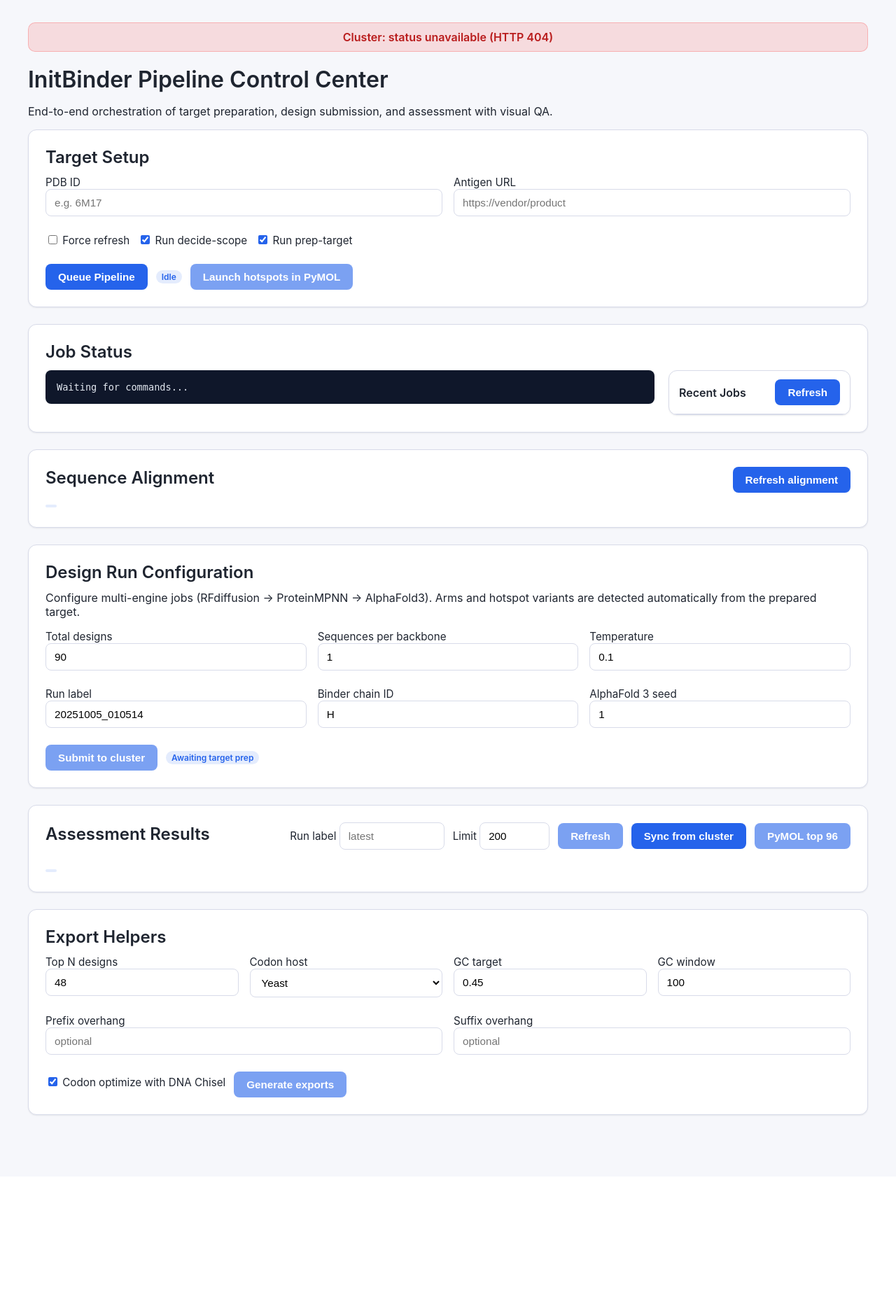
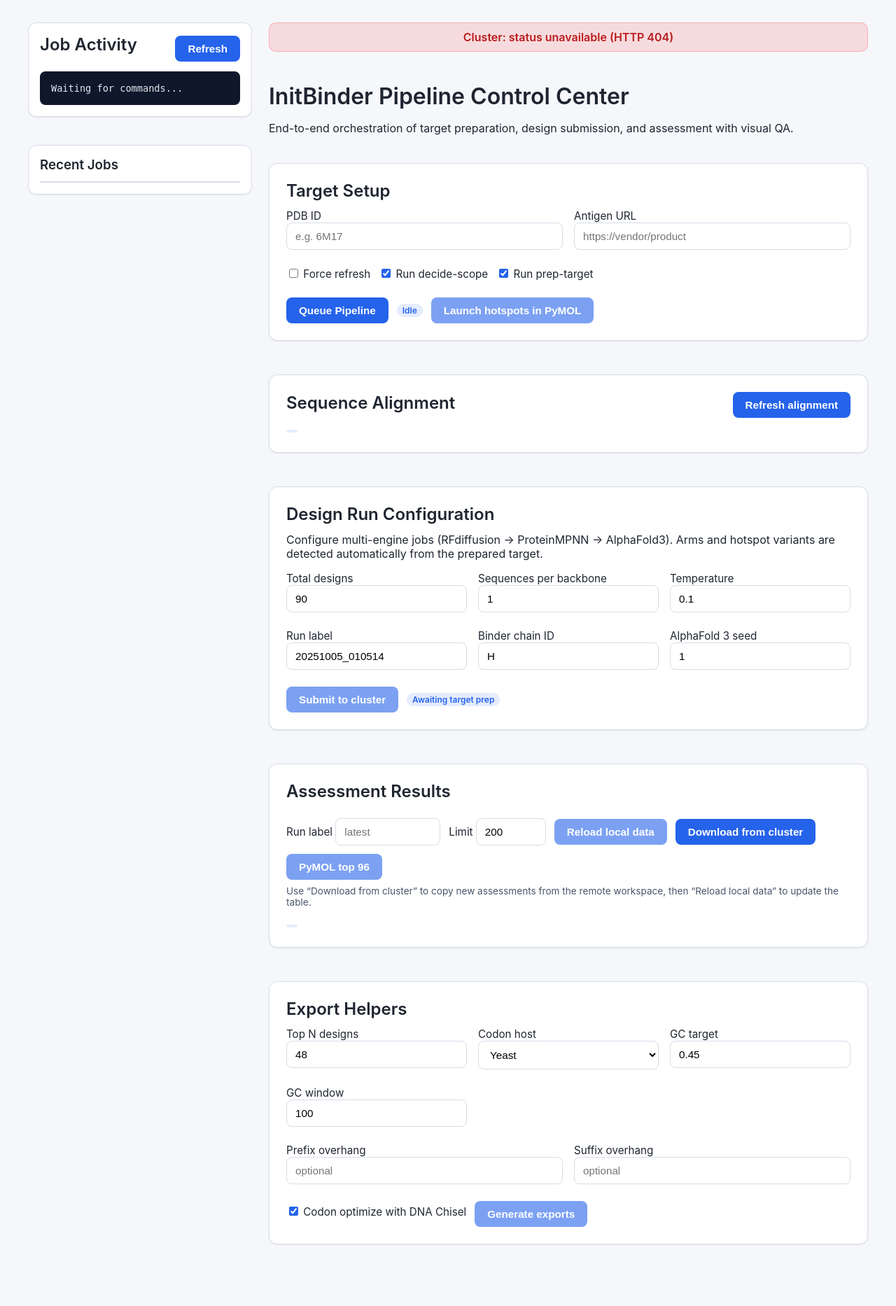
Before and after one commit to takaria0/initbinder, a Python web app: template webapp/templates/index.html in a window 1280 px wide. Shown: the whole page at 70% size. Before the commit the page ends 1595 px from the top, so only its background shows below. Run offline with Jinja, Linux system fonts and the light colour scheme; the template is opened without the code that fills it, so the values that code supplies are empty.

Commit message:
some update

```diff
--- a/webapp/models.py
+++ b/webapp/models.py
@@ -48,6 +48,11 @@ class AssessmentRunSummary(BaseModel):
     updated_at: float
     rankings_path: Optional[str] = None
     total_rows: Optional[int] = None
+    available_local: bool = False
+    available_remote: bool = False
+    local_path: Optional[str] = None
+    remote_path: Optional[str] = None
+    origin: Literal["local", "remote", "both"] = "local"
 
 
 class AlignmentResponse(BaseModel):
--- a/webapp/static/css/app.css
+++ b/webapp/static/css/app.css
@@ -17,10 +17,57 @@ body {
   color: var(--color-text);
 }
 
-main {
+main.app-shell {
   max-width: 1200px;
   margin: 0 auto;
   padding: 32px 24px 64px;
+  display: flex;
+  align-items: flex-start;
+  gap: 24px;
+}
+
+#main-content {
+  flex: 1 1 auto;
+  display: flex;
+  flex-direction: column;
+  gap: 24px;
+}
+
+#jobs-sidebar {
+  flex: 0 0 320px;
+  display: flex;
+  flex-direction: column;
+  gap: 16px;
+  position: sticky;
+  top: 32px;
+  max-height: calc(100vh - 64px);
+  overflow-y: auto;
+}
+
+.sidebar-card {
+  background: var(--color-surface);
+  border: 1px solid var(--color-border);
+  border-radius: 12px;
+  padding: 16px;
+  box-shadow: var(--shadow-sm);
+}
+
+.sidebar-header {
+  display: flex;
+  justify-content: space-between;
+  align-items: center;
+  gap: 12px;
+  margin-bottom: 12px;
+}
+
+#recent-jobs-card ul {
+  list-style: none;
+  margin: 0;
+  padding: 0;
+  border: 1px solid var(--color-border);
+  border-radius: 10px;
+  max-height: 320px;
+  overflow-y: auto;
 }
 
 .cluster-status {
@@ -142,31 +189,6 @@ button:active:not(:disabled) {
   white-space: pre-line;
 }
 
-.job-status-grid {
-  display: grid;
-  grid-template-columns: 1fr 260px;
-  gap: 20px;
-  align-items: start;
-}
-
-.job-list {
-  border: 1px solid var(--color-border);
-  border-radius: 12px;
-  background: var(--color-surface);
-  box-shadow: var(--shadow-sm);
-  max-height: 260px;
-  overflow-y: auto;
-}
-
-.job-list-header {
-  display: flex;
-  justify-content: space-between;
-  align-items: center;
-  padding: 12px 14px;
-  border-bottom: 1px solid var(--color-border);
-  font-weight: 600;
-}
-
 #job-list {
   list-style: none;
   margin: 0;
@@ -194,9 +216,15 @@ button:active:not(:disabled) {
   background: rgba(37, 99, 235, 0.16);
 }
 
-.job-list .label {
+#job-list .label {
   font-size: 0.9rem;
   font-weight: 600;
+}
+
+.help-text {
+  font-size: 0.85rem;
+  color: #475569;
+  margin: 8px 0 0;
 }
 
 .run-history {
--- a/webapp/static/js/app.js
+++ b/webapp/static/js/app.js
@@ -10,6 +10,7 @@ const state = {
   jobs: [],
   selectedJobId: null,
   runHistory: {},
+  jobRefreshTimer: null,
 };
 
 const el = {
@@ -192,7 +193,7 @@ function renderRunHistory(pdbId) {
   el.runHistory.classList.toggle('empty', runs.length === 0);
 
   if (!runs.length) {
-    el.runHistory.textContent = 'No local assessments yet.';
+    el.runHistory.textContent = 'No assessments found locally or on the cluster.';
   } else {
     const frag = document.createDocumentFragment();
     const selected = el.resultsRunLabel ? el.resultsRunLabel.value.trim() : '';
@@ -200,20 +201,57 @@ function renderRunHistory(pdbId) {
       const btn = document.createElement('button');
       btn.type = 'button';
       btn.dataset.runLabel = run.run_label;
-      btn.textContent = run.run_label;
-      const parts = [];
-      parts.push(`Updated ${new Date(run.updated_at * 1000).toLocaleString()}`);
+      btn.dataset.origin = run.origin || 'local';
+      btn.classList.toggle('has-local', !!run.available_local);
+      btn.classList.toggle('has-remote', !!run.available_remote);
+      btn.classList.toggle('active', run.run_label === selected && selected !== '');
+
+      const labelSpan = document.createElement('span');
+      labelSpan.className = 'label';
+      labelSpan.textContent = run.run_label;
+
+      const originSpan = document.createElement('span');
+      originSpan.className = 'origin';
+      if (run.available_local && run.available_remote) {
+        originSpan.textContent = 'local + cluster';
+      } else if (run.available_local) {
+        originSpan.textContent = 'local';
+      } else if (run.available_remote) {
+        originSpan.textContent = 'cluster';
+      } else {
+        originSpan.textContent = 'pending';
+      }
+
+      const infoParts = [`Updated ${new Date(run.updated_at * 1000).toLocaleString()}`];
       if (typeof run.total_rows === 'number') {
-        parts.push(`${run.total_rows} rows`);
+        infoParts.push(`${run.total_rows} rows`);
       }
-      btn.title = parts.join(' · ');
-      btn.classList.toggle('active', run.run_label === selected && selected !== '');
-      btn.addEventListener('click', () => {
+      if (run.local_path) {
+        infoParts.push(`local: ${run.local_path}`);
+      }
+      if (run.remote_path) {
+        infoParts.push(`cluster: ${run.remote_path}`);
+      }
+      btn.title = infoParts.join(' · ');
+
+      btn.append(labelSpan, originSpan);
+      btn.addEventListener('click', async () => {
         if (el.resultsRunLabel) {
           el.resultsRunLabel.value = run.run_label;
           highlightRunChip(run.run_label);
         }
-        fetchRankings();
+        try {
+          if (run.available_local) {
+            await fetchRankings();
+          } else if (run.available_remote) {
+            await syncResultsFromCluster({ runLabel: run.run_label, disableButton: false });
+            await fetchRankings();
+          } else {
+            showAlert('No rankings available yet for this run.');
+          }
+        } catch (err) {
+          console.warn('[run-history] action failed', err);
+        }
       });
       frag.appendChild(btn);
     });
@@ -230,10 +268,13 @@ function renderRunHistory(pdbId) {
   }
 
   if (el.resultsRunLabel) {
-    if (runs.length > 0 && !el.resultsRunLabel.value) {
-      el.resultsRunLabel.placeholder = runs[0].run_label;
+    const firstLocal = runs.find((run) => run.available_local);
+    if (firstLocal && !el.resultsRunLabel.value) {
+      el.resultsRunLabel.placeholder = firstLocal.run_label;
     } else if (runs.length === 0) {
       el.resultsRunLabel.placeholder = 'latest';
+    } else if (!el.resultsRunLabel.value && runs[0]) {
+      el.resultsRunLabel.placeholder = runs[0].run_label;
     }
   }
 }
@@ -706,6 +747,7 @@ function updateJobUI(job) {
   } else if (ctx === 'design') {
     if (job.status === 'running' || job.status === 'pending') {
       setBadge(el.designStatus, job.status === 'running' ? 'Running…' : 'Queued…');
+      el.designSubmit.disabled = true;
     } else if (job.status === 'success') {
       setBadge(el.designStatus, 'Cluster jobs submitted', 'rgba(134, 239, 172, 0.25)');
       el.designSubmit.disabled = false;
@@ -847,15 +889,18 @@ async function launchTopBinders() {
   }
 }
 
-async function syncResultsFromCluster() {
+async function syncResultsFromCluster(options = {}) {
+  const { runLabel: forcedRunLabel = null, silent = false, disableButton = true } = options;
   if (!state.currentPdb) {
-    showAlert('Initialize target first.');
+    if (!silent) showAlert('Initialize target first.');
     return;
   }
+  const runLabelInput = forcedRunLabel !== null ? forcedRunLabel : el.resultsRunLabel.value.trim();
+  const params = runLabelInput ? `?run_label=${encodeURIComponent(runLabelInput)}` : '';
+  if (disableButton && el.syncResultsBtn) {
     el.syncResultsBtn.disabled = true;
+  }
   try {
-    const runLabel = el.resultsRunLabel.value.trim();
-    const params = runLabel ? `?run_label=${encodeURIComponent(runLabel)}` : '';
     const res = await fetch(`/api/targets/${state.currentPdb}/sync${params}`, {
       method: 'POST',
     });
@@ -866,7 +911,7 @@ async function syncResultsFromCluster() {
     const payload = await res.json();
     console.group('[sync-results]');
     console.info('PDB:', state.currentPdb);
-    console.info('Run label:', payload.run_label || runLabel || '(all)');
+    console.info('Run label:', payload.run_label || runLabelInput || '(all)');
     console.info('Remote path:', payload.remote_path || '(unknown)');
     console.info('Local path:', payload.local_path || '(unknown)');
     console.info('Exit code:', payload.exit_code);
@@ -877,17 +922,25 @@ async function syncResultsFromCluster() {
       console.warn('stderr:', payload.stderr);
     }
     console.groupEnd();
+    if (!silent) {
       const desc = [payload.message || 'Synced results.'];
       if (payload.run_label) desc.push(`run ${payload.run_label}`);
       if (payload.local_path) desc.push(`→ ${payload.local_path}`);
       showAlert(desc.join(' · '), false);
+    }
     if (state.currentPdb) {
       fetchRunHistory(state.currentPdb);
     }
+    return payload;
   } catch (err) {
+    if (!silent) {
       showAlert(err.message || String(err));
+    }
+    throw err;
   } finally {
+    if (disableButton && el.syncResultsBtn) {
       el.syncResultsBtn.disabled = false;
+    }
   }
 }
 
@@ -925,7 +978,7 @@ function initEventHandlers() {
   el.refreshResultsBtn.addEventListener('click', fetchRankings);
   el.pymolHotspots.addEventListener('click', launchHotspots);
   el.pymolTop.addEventListener('click', launchTopBinders);
-  el.syncResultsBtn.addEventListener('click', syncResultsFromCluster);
+  el.syncResultsBtn.addEventListener('click', () => syncResultsFromCluster());
   if (el.resultsRunLabel) {
     el.resultsRunLabel.addEventListener('input', (event) => {
       highlightRunChip(event.target.value || '');
@@ -955,6 +1008,9 @@ function init() {
   updateClusterStatus();
   setInterval(updateClusterStatus, 15000);
   fetchJobList();
+  if (!state.jobRefreshTimer) {
+    state.jobRefreshTimer = setInterval(fetchJobList, 15000);
+  }
 }
 
 document.addEventListener('DOMContentLoaded', init);
--- a/webapp/templates/index.html
+++ b/webapp/templates/index.html
@@ -7,7 +7,23 @@
     <link rel="stylesheet" href="/static/css/app.css">
   </head>
   <body>
-    <main>
+    <main class="app-shell">
+      <aside id="jobs-sidebar">
+        <section class="sidebar-card">
+          <div class="sidebar-header">
+            <h2>Job Activity</h2>
+            <button type="button" id="refresh-jobs">Refresh</button>
+          </div>
+          <div id="job-alert" class="alert" hidden></div>
+          <div class="status-log" id="job-log">Waiting for commands...</div>
+        </section>
+        <section class="sidebar-card" id="recent-jobs-card">
+          <h3>Recent Jobs</h3>
+          <ul id="job-list"></ul>
+        </section>
+      </aside>
+
+      <div id="main-content">
         <div id="cluster-status" class="cluster-status warn">Checking cluster…</div>
         <header>
           <h1>InitBinder Pipeline Control Center</h1>
@@ -36,23 +52,6 @@
             <button type="button" id="pymol-hotspots" disabled>Launch hotspots in PyMOL</button>
           </div>
         </form>
-      </section>
-
-      <section id="job-status">
-        <h2>Job Status</h2>
-        <div class="job-status-grid">
-          <div>
-            <div id="job-alert" class="alert" hidden></div>
-            <div class="status-log" id="job-log">Waiting for commands...</div>
-          </div>
-          <div class="job-list">
-            <div class="job-list-header">
-              <span>Recent Jobs</span>
-              <button type="button" id="refresh-jobs">Refresh</button>
-            </div>
-            <ul id="job-list"></ul>
-          </div>
-        </div>
       </section>
 
         <section id="alignment-section">
@@ -109,11 +108,12 @@
               Limit
               <input type="number" id="results-limit" value="200" min="1" style="width: 100px;">
             </label>
-            <button type="button" id="refresh-results">Refresh</button>
-            <button type="button" id="sync-results">Sync from cluster</button>
+            <button type="button" id="refresh-results">Reload local data</button>
+            <button type="button" id="sync-results">Download from cluster</button>
             <button type="button" id="pymol-top" disabled>PyMOL top 96</button>
           </div>
         </div>
+        <p class="help-text">Use “Download from cluster” to copy new assessments from the remote workspace, then “Reload local data” to update the table.</p>
         <datalist id="run-label-options"></datalist>
         <div id="run-history" class="run-history"></div>
         <div id="results-meta" class="badge" hidden></div>
@@ -172,6 +172,7 @@
           </div>
         </form>
       </section>
+      </div>
     </main>
 
     <script type="module" src="/static/js/app.js"></script>
```
Also changed, not shown: other parts of webapp/static/css/app.css (+63 -1 lines), webapp/hpc.py (+66 -0 lines), webapp/main.py (+45 -1 lines), webapp/result_collectors.py (+7 -7 lines). Lines whose indentation alone changed are shown as unchanged.
